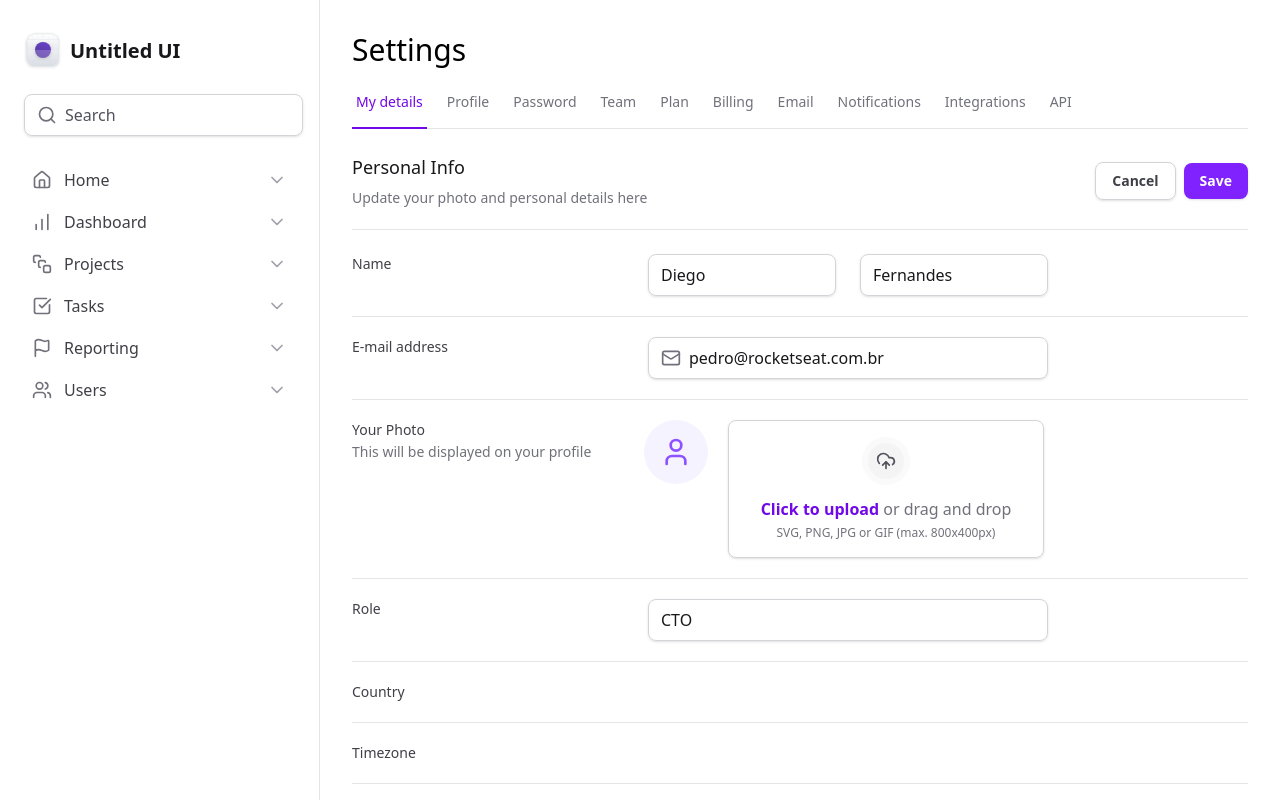
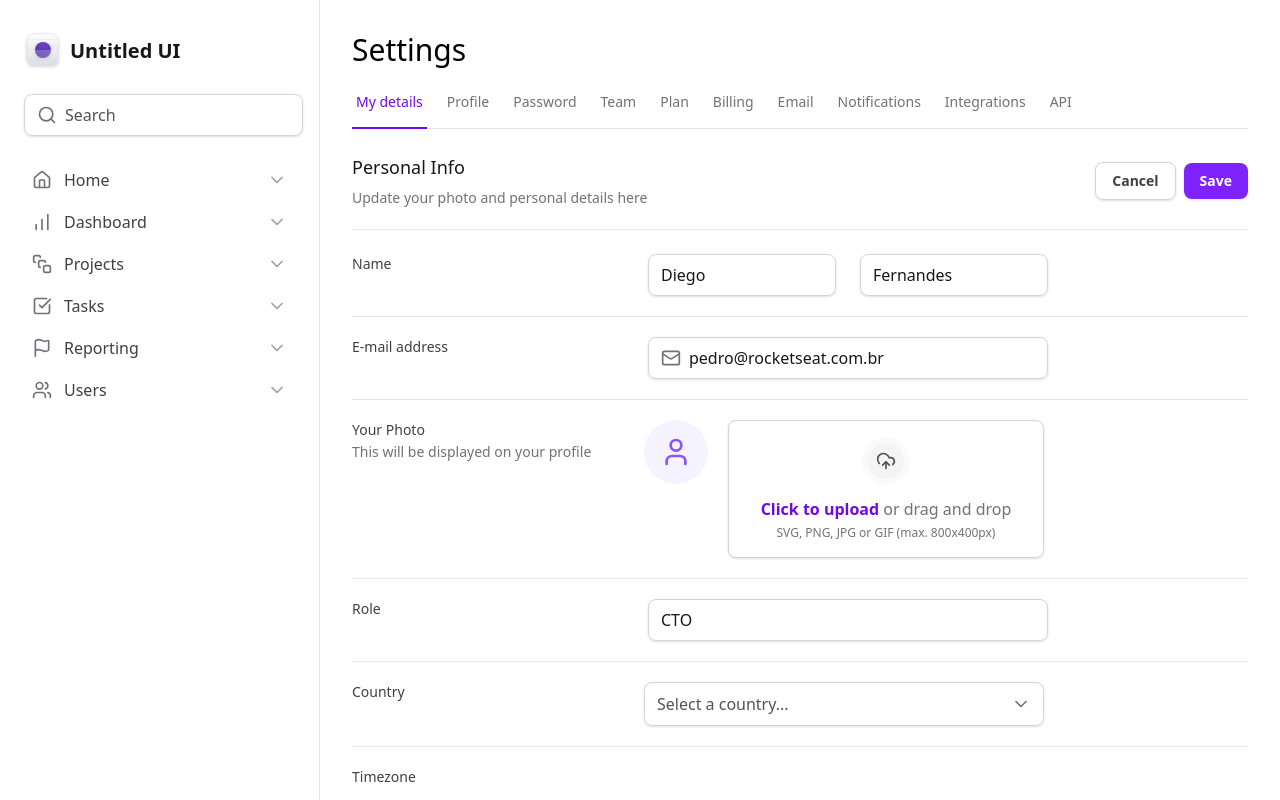
Before and after one commit to Pedrohenriquezuza/tailwind-next, a Next.js app: page / in a window 1280 px wide. Shown: the top 800 px of the page. Built offline with nearby package versions, Linux system fonts and the light colour scheme.

Commit message:
Criando Select De Pais

```diff
--- a/package.json
+++ b/package.json
@@ -9,6 +9,7 @@
     "lint": "eslint"
   },
   "dependencies": {
+    "@radix-ui/react-select": "^2.2.6",
     "@radix-ui/react-tabs": "^1.1.13",
     "framer-motion": "^12.33.0",
     "lucide-react": "^0.563.0",
--- /dev/null
+++ b/src/app/components/Form/Select.tsx
@@ -0,0 +1,57 @@
+"use client";
+
+import * as SelectPrimitive from "@radix-ui/react-select";
+import { Check, ChevronDown } from "lucide-react";
+
+export function Select() {
+  return (
+    <SelectPrimitive.Root>
+      <SelectPrimitive.Trigger className="flex h-11 w-full items-center justify-between gap-2 rounded-lg border border-zinc-300 px-3 py-2 shadow-sm data-placeholder:text-zinc-600">
+        <SelectPrimitive.Value
+          placeholder="Select a country..."
+          className="text-black"
+        />
+        <SelectPrimitive.Icon>
+          <ChevronDown className="h-5 w-5 text-zinc-500" />
+        </SelectPrimitive.Icon>
+      </SelectPrimitive.Trigger>
+
+      <SelectPrimitive.Portal>
+        <SelectPrimitive.Content
+          side="bottom"
+          position="popper"
+          sideOffset={8}
+          className="z-10 w-(--radix-select-trigger-width) overflow-hidden rounded-lg border border-zinc-200 bg-white"
+        >
+          <SelectPrimitive.Viewport>
+            <SelectPrimitive.Item
+              value="br"
+              className="flex items-center justify-between gap-2 px-3 py-2.5 outline-none data-highlighted:bg-zinc-50"
+            >
+              <SelectPrimitive.ItemText className="text-black">
+                Brazil
+              </SelectPrimitive.ItemText>
+
+              <SelectPrimitive.ItemIndicator>
+                <Check className="h-4 w-4 text-violet-500" />
+              </SelectPrimitive.ItemIndicator>
+            </SelectPrimitive.Item>
+
+            <SelectPrimitive.Item
+              value="us"
+              className="flex items-center justify-between gap-2 px-3 py-2.5 outline-none data-highlighted:bg-zinc-50"
+            >
+              <SelectPrimitive.ItemText className="text-black">
+                United States
+              </SelectPrimitive.ItemText>
+
+              <SelectPrimitive.ItemIndicator>
+                <Check className="h-4 w-4 text-violet-500" />
+              </SelectPrimitive.ItemIndicator>
+            </SelectPrimitive.Item>
+          </SelectPrimitive.Viewport>
+        </SelectPrimitive.Content>
+      </SelectPrimitive.Portal>
+    </SelectPrimitive.Root>
+  );
+}
--- a/src/app/page.tsx
+++ b/src/app/page.tsx
@@ -3,6 +3,7 @@
 import { SettingsTabs } from "./components/SettingsTabs";
 import { Mail } from "lucide-react";
 import * as FileInput from "./components/Form/FileInput";
+import { Select } from "./components/Form/Select";
 
 export default function Home() {
   return (
@@ -114,7 +115,7 @@
             >
               Country
             </label>
-            <div></div>
+            <Select />
           </div>
 
           <div className="grid gap-3 grid-cols-(--grid-form) pb-5">
@@ -150,7 +151,7 @@
             <FileInput.Root>
               <FileInput.Trigger />
               <FileInput.FileList />
-              <FileInput.Control multiple/>
+              <FileInput.Control multiple />
             </FileInput.Root>
           </div>
 
```
Also changed, not shown: 1 other file (tests, documents, lock files or other folders).
